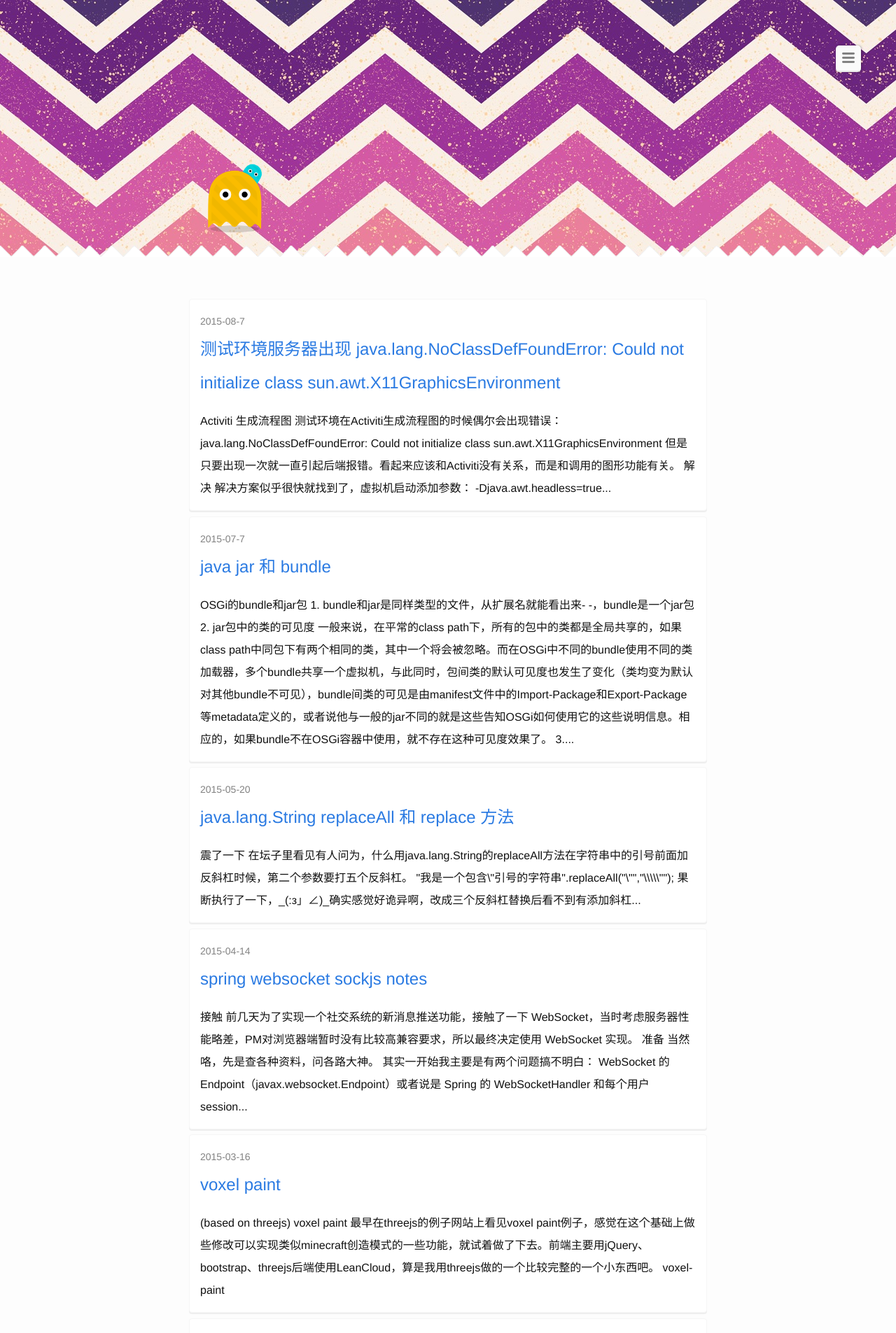
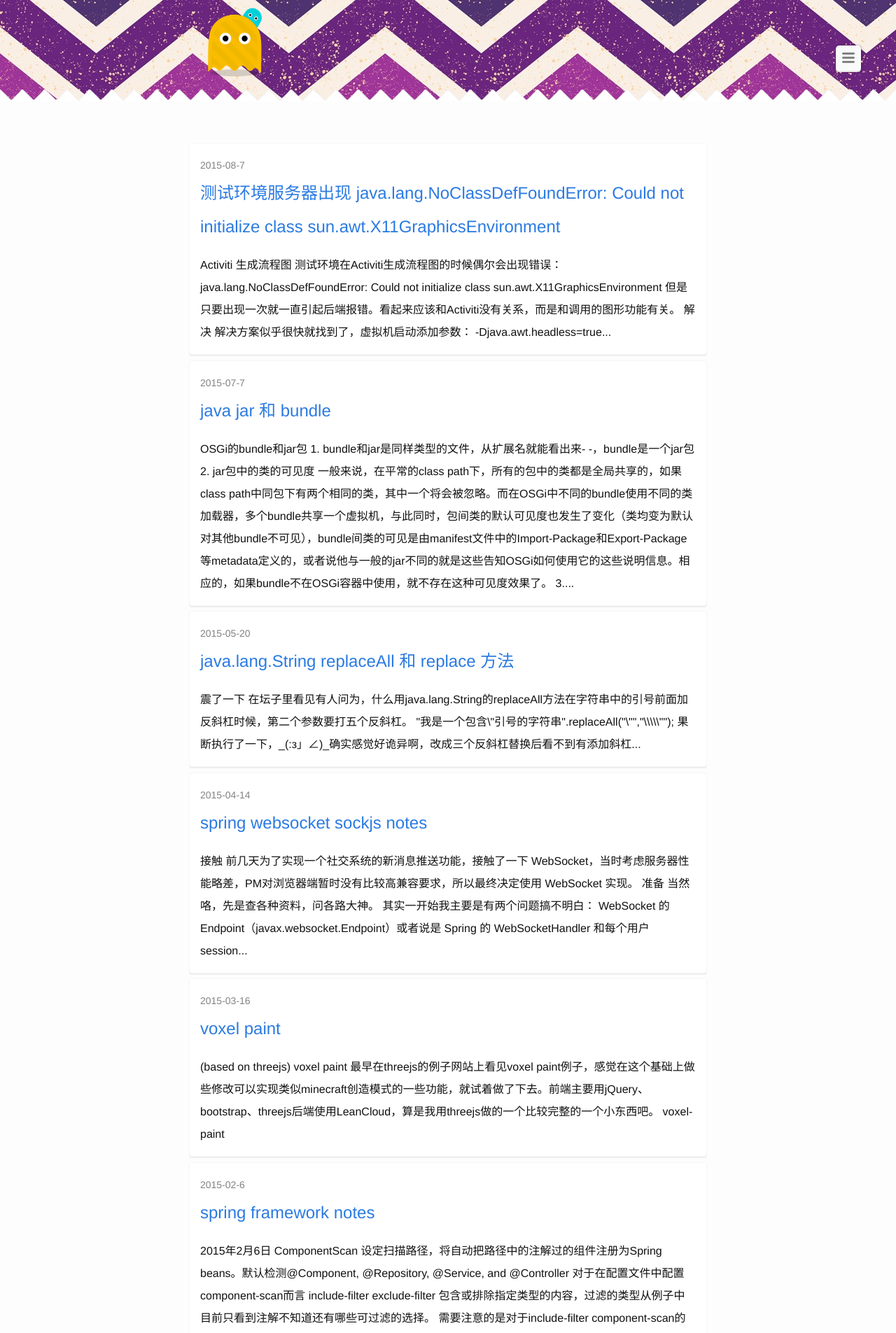
Before and after one commit to Gonster/Gonster.github.io, a Jekyll site: the page built from index.html, in a window 1280 px wide. Shown: the top 1905 px of the page at 70% size. Built offline with Jekyll 4.4.1, drawn with Linux system fonts in a browser that asks for light colours; the list of posts is cut into pages by our own code; comment, search, counter and statistics services are not loaded.

Commit message:
optimization for mobile

```diff
--- a/_includes/header.html
+++ b/_includes/header.html
@@ -1,8 +1,4 @@
 <header class="site-header">
-
-  <div class="wrapper">
-
-    <a class="site-title mascot" href="{{ site.baseurl }}/"></a>
 
   <nav class="site-nav">
     <a href="#" class="menu-icon">
@@ -21,6 +17,10 @@
       {% endfor %}
     </div>
   </nav>
+  <div class="wrapper">
+
+    <a class="site-title mascot" href="{{ site.baseurl }}/"></a>
+
 
   </div>
   <div class="zigzag"></div>
--- a/_sass/_layout.scss
+++ b/_sass/_layout.scss
@@ -7,22 +7,26 @@
     /*border-top: 1px solid $grey-color-pitch;*/
     /*min-height: 356px;*/
 
-    // Positioning context for the mobile navigation icon
-    position: relative;
+    position: static;
     .wrapper {
         -webkit-animation: slide-down 2.5s cubic-bezier(0.23,1,.32,1);
         -moz-animation: slide-down 2.5s cubic-bezier(0.23,1,.32,1);
         animation: slide-down 2.5s cubic-bezier(0.23,1,.32,1);
+        position: relative;
         padding-top: 223px;
        /*background-color: rgba(255,255,255,1); */
        @include media-query($on-palm) {
+
+            -webkit-animation: slide-down-63 1.5s cubic-bezier(0.23,1,.32,1);
+            -moz-animation: slide-down-63 1.5s cubic-bezier(0.23,1,.32,1);
+            animation: slide-down-63 1.5s cubic-bezier(0.23,1,.32,1);
            padding-top: 63px;
        }
     }
 
-    @include media-query($on-palm) {
+/*    @include media-query($on-palm) {
         min-height: 196px;
-    }
+    }*/
 }
 
 .zigzag {
@@ -519,3 +523,54 @@
         padding-top: 223px;
     }
 }
+
+
+@-webkit-keyframes slide-down-63 {
+    from {
+        padding-top: 0;
+    }
+
+    to {
+        padding-top: 63px;
+    }
+}
+
+@-o-keyframes slide-down-63 {
+    from {
+        padding-top: 0;
+    }
+
+    to {
+        padding-top: 63px;
+    }
+}
+
+@-ms-keyframes slide-down-63 {
+    from {
+        padding-top: 0;
+    }
+
+    to {
+        padding-top: 63px;
+    }
+}
+
+@-moz-keyframes slide-down-63 {
+    from {
+        padding-top: 0;
+    }
+
+    to {
+        padding-top: 63px;
+    }
+}
+
+@keyframes slide-down-63 {
+    from {
+        padding-top: 0;
+    }
+
+    to {
+        padding-top: 63px;
+    }
+}
```
Lines whose indentation alone changed are shown as unchanged.
